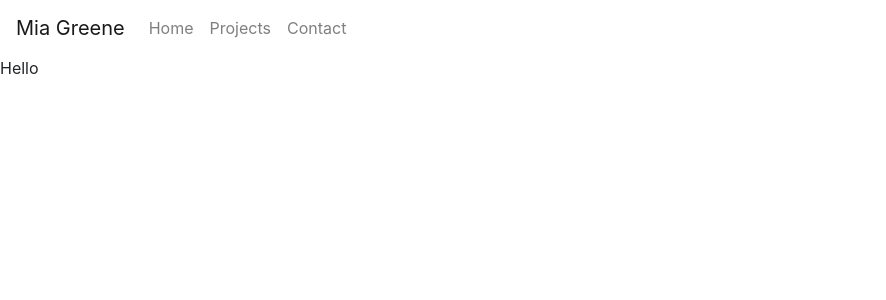
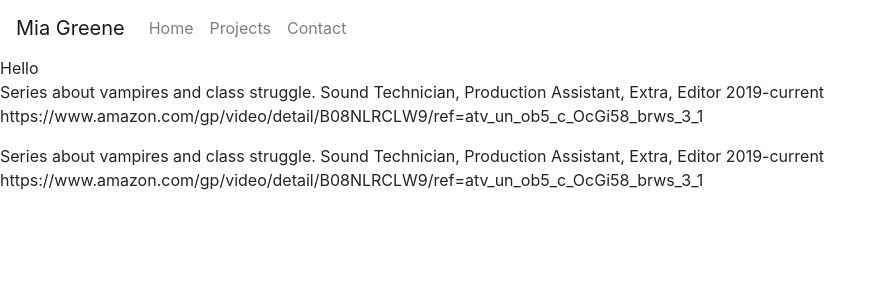
Before and after one commit to miairene/miairene.github.io, a Jekyll site: the page built from _projects/deathless.md, in a window 1280 px wide. Shown: the top 300 px of the page, without its empty margins (0-886 px from the left). Built offline with Jekyll 4.4.1, drawn with Linux system fonts in a browser that asks for light colours.

Commit message:
Update deathless.md
Former-commit-id: 9408dd001402221e7b210c9e10aa4a2d4e135481

```diff
--- a/_projects/deathless.md
+++ b/_projects/deathless.md
@@ -1,3 +1,6 @@
 ---
 title: Deathless
 ---
+Series about vampires and class struggle.
+Sound Technician, Production Assistant, Extra, Editor 2019-current
+https://www.amazon.com/gp/video/detail/B08NLRCLW9/ref=atv_un_ob5_c_OcGi58_brws_3_1
```
